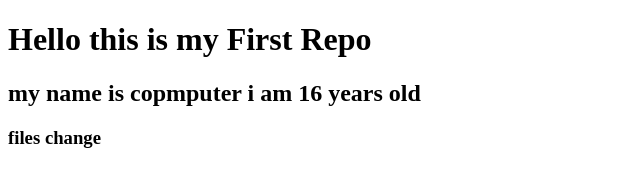
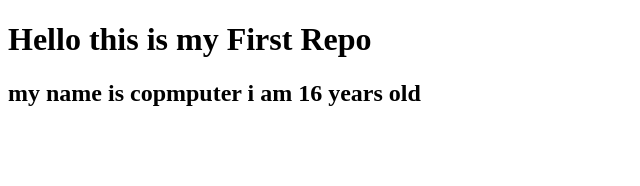
Before and after one commit to AbdulAziz0023/myFirstrepo, a plain HTML site: page repotester/index.html in a window 1280 px wide. Shown: the whole page, without its empty margins (0-640 px from the left). Drawn offline with Linux system fonts and the light colour scheme.

Commit message:
third change

```diff
--- a/repotester/index.html
+++ b/repotester/index.html
@@ -8,6 +8,6 @@
 <body>
     <h1>Hello this is my First Repo</h1>
     <h2>my name is copmputer i am 16 years old</h2>
-    <h3>files change</h3>
+
 </body>
 </html>
```
